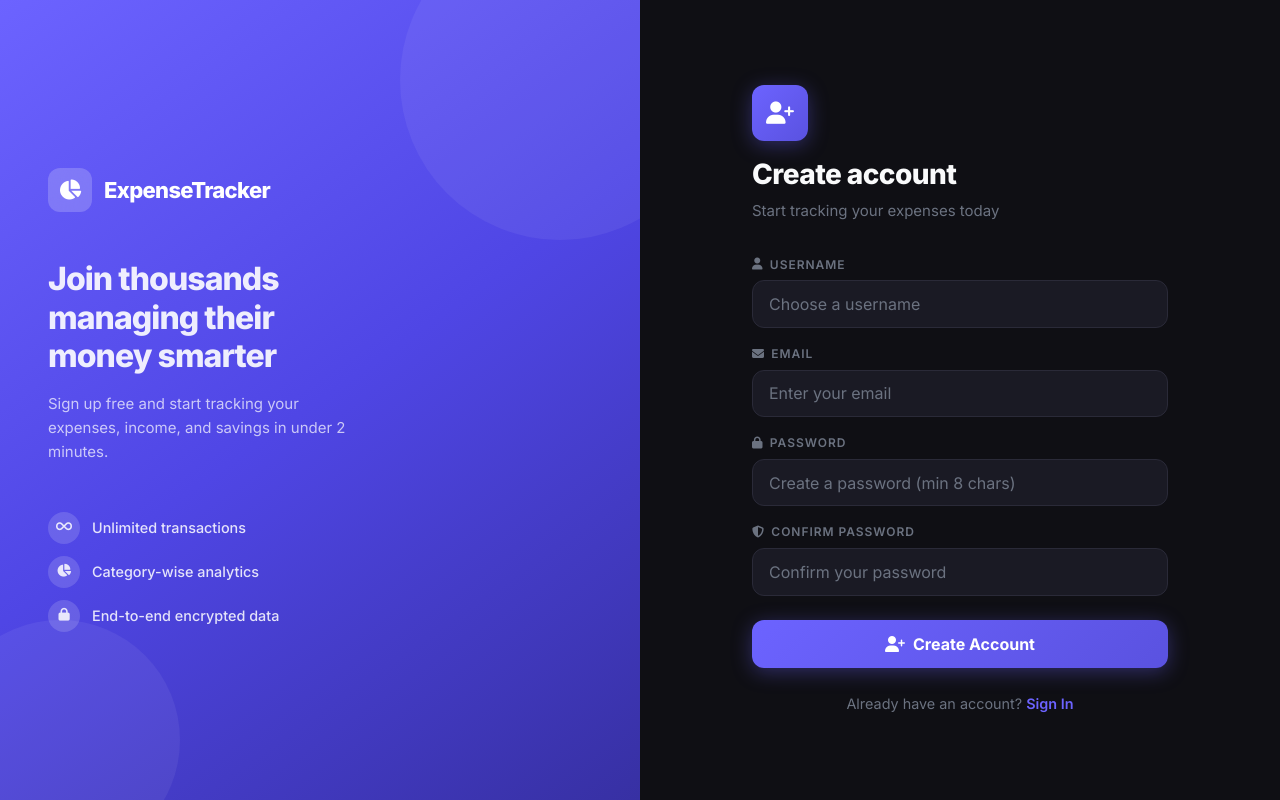
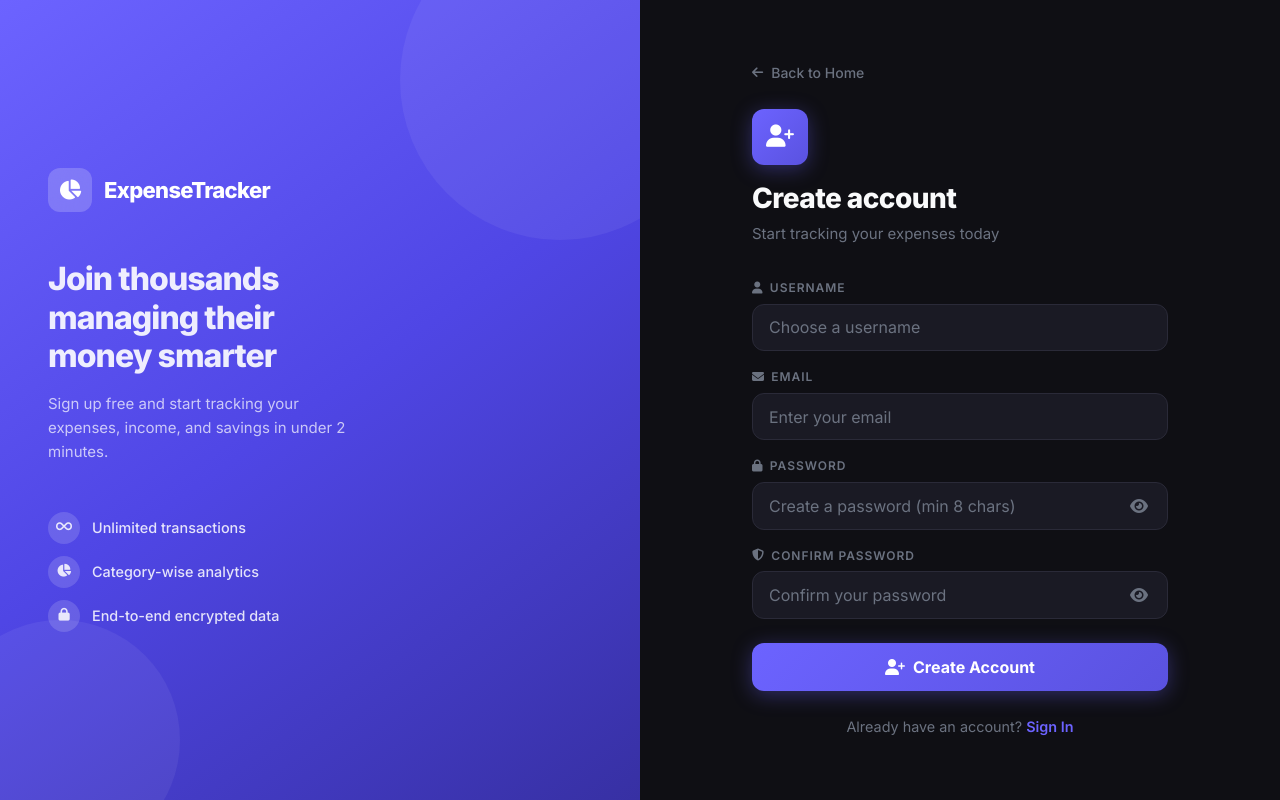
Before and after one commit to Karthik-hr18/Expense_tracker, a React (Create React App) app in the folder frontend/: page /UserRegister in a window 1280 px wide. Built offline with nearby package versions, Linux system fonts and the light colour scheme.

Commit message:
UI Refinement: Redesigned Back to Home navigation and added interactive Show/Hide Password toggle
LiveReview Pre-Commit Check: skipped (iter:1, coverage:0%)

```diff
--- a/frontend/src/userLogin/login.css
+++ b/frontend/src/userLogin/login.css
@@ -169,6 +169,29 @@
 
 .auth-header {
   margin-bottom: var(--space-xl);
+  display: flex;
+  flex-direction: column;
+}
+
+.auth-back-link {
+  display: inline-flex;
+  align-items: center;
+  gap: 0.5rem;
+  color: var(--color-text-muted);
+  font-size: 0.875rem;
+  font-weight: 500;
+  margin-bottom: var(--space-lg);
+  transition: var(--transition);
+  align-self: flex-start;
+}
+
+.auth-back-link:hover {
+  color: var(--color-primary);
+  transform: translateX(-4px);
+}
+
+.auth-back-link i {
+  font-size: 0.8rem;
 }
 
 .auth-icon-wrap {
@@ -235,6 +258,39 @@
   border-color: var(--color-primary);
   box-shadow: 0 0 0 3px var(--color-primary-glow);
   outline: none;
+}
+
+/* ===== PASSWORD WRAPPER & TOGGLE ===== */
+.password-wrapper {
+  position: relative;
+  display: flex;
+  align-items: center;
+  width: 100%;
+}
+
+.password-wrapper input {
+  width: 100%;
+  padding-right: 3rem !important; /* Leave space for the toggle button */
+}
+
+.password-toggle {
+  position: absolute;
+  right: 1rem;
+  background: none;
+  border: none;
+  color: var(--color-text-muted);
+  cursor: pointer;
+  display: flex;
+  align-items: center;
+  justify-content: center;
+  font-size: 1rem;
+  padding: 0.25rem;
+  transition: var(--transition);
+  z-index: 10;
+}
+
+.password-toggle:hover {
+  color: var(--color-text);
 }
 
 .input-group input.input-error {
--- a/frontend/src/userLogin/login.jsx
+++ b/frontend/src/userLogin/login.jsx
@@ -12,6 +12,7 @@ import toast from "react-hot-toast";
 const Login = () => {
     const [user, setUser] = useState({ identifier: "", password: "" });
     const [loading, setLoading] = useState(false);
+    const [showPassword, setShowPassword] = useState(false);
     const navigate = useNavigate();
 
     const inputHandler = (e) => {
@@ -79,6 +80,9 @@ const Login = () => {
             <div className="auth-form-panel">
                 <div className="auth-card animate-in">
                     <div className="auth-header">
+                        <Link to="/" className="auth-back-link">
+                            <i className="fa-solid fa-arrow-left"></i> Back to Home
+                        </Link>
                         <div className="auth-icon-wrap">
                             <i className="fa-solid fa-right-to-bracket"></i>
                         </div>
@@ -106,8 +110,9 @@ const Login = () => {
                             <label htmlFor="password">
                                 <i className="fa-solid fa-lock"></i> Password
                             </label>
+                            <div className="password-wrapper">
                                 <input
-                                type="password"
+                                    type={showPassword ? "text" : "password"}
                                     id="password"
                                     name="password"
                                     onChange={inputHandler}
@@ -115,6 +120,15 @@ const Login = () => {
                                     placeholder="Enter your password"
                                     required
                                 />
+                                <button
+                                    type="button"
+                                    className="password-toggle"
+                                    onClick={() => setShowPassword(!showPassword)}
+                                    aria-label={showPassword ? "Hide password" : "Show password"}
+                                >
+                                    <i className={`fa-solid ${showPassword ? "fa-eye-slash" : "fa-eye"}`}></i>
+                                </button>
+                            </div>
                         </div>
 
                         <div className="forgot-link">
--- a/frontend/src/userRegister/reg.css
+++ b/frontend/src/userRegister/reg.css
@@ -1 +1,16 @@
 /* Register page reuses login.css — no extra styles needed */
+/* Ensure mobile header is visible on small screens */
+@media (max-width: 768px) {
+    .auth-mobile-header {
+        display: flex !important;
+    }
+
+    .auth-brand-panel {
+        display: none !important;
+    }
+
+    .auth-form-panel {
+        width: 100% !important;
+        padding: 2rem 1.5rem !important;
+    }
+}
--- a/frontend/src/userRegister/reg.jsx
+++ b/frontend/src/userRegister/reg.jsx
@@ -26,6 +26,8 @@ const Register = () => {
     const [user, setUser] = useState({ username: "", email: "", password: "", confirm_password: "" });
     const [loading, setLoading] = useState(false);
     const [pwdStrength, setPwdStrength] = useState(0);
+    const [showPassword, setShowPassword] = useState(false);
+    const [showConfirmPassword, setShowConfirmPassword] = useState(false);
     const navigate = useNavigate();
 
     const inputHandler = (e) => {
@@ -92,6 +94,9 @@ const Register = () => {
             <div className="auth-form-panel">
                 <div className="auth-card animate-in">
                     <div className="auth-header">
+                        <Link to="/" className="auth-back-link">
+                            <i className="fa-solid fa-arrow-left"></i> Back to Home
+                        </Link>
                         <div className="auth-icon-wrap">
                             <i className="fa-solid fa-user-plus"></i>
                         </div>
@@ -135,8 +140,9 @@ const Register = () => {
                             <label htmlFor="password">
                                 <i className="fa-solid fa-lock"></i> Password
                             </label>
+                            <div className="password-wrapper">
                                 <input
-                                type="password"
+                                    type={showPassword ? "text" : "password"}
                                     id="password"
                                     name="password"
                                     onChange={inputHandler}
@@ -144,6 +150,15 @@ const Register = () => {
                                     placeholder="Create a password (min 8 chars)"
                                     required
                                 />
+                                <button
+                                    type="button"
+                                    className="password-toggle"
+                                    onClick={() => setShowPassword(!showPassword)}
+                                    aria-label={showPassword ? "Hide password" : "Show password"}
+                                >
+                                    <i className={`fa-solid ${showPassword ? "fa-eye-slash" : "fa-eye"}`}></i>
+                                </button>
+                            </div>
                             {user.password.length > 0 && (
                                 <>
                                     <div className="password-strength">
@@ -165,8 +180,9 @@ const Register = () => {
                             <label htmlFor="confirm_password">
                                 <i className="fa-solid fa-shield-halved"></i> Confirm Password
                             </label>
+                            <div className="password-wrapper">
                                 <input
-                                type="password"
+                                    type={showConfirmPassword ? "text" : "password"}
                                     id="confirm_password"
                                     name="confirm_password"
                                     onChange={inputHandler}
@@ -174,6 +190,15 @@ const Register = () => {
                                     placeholder="Confirm your password"
                                     required
                                 />
+                                <button
+                                    type="button"
+                                    className="password-toggle"
+                                    onClick={() => setShowConfirmPassword(!showConfirmPassword)}
+                                    aria-label={showConfirmPassword ? "Hide password" : "Show password"}
+                                >
+                                    <i className={`fa-solid ${showConfirmPassword ? "fa-eye-slash" : "fa-eye"}`}></i>
+                                </button>
+                            </div>
                         </div>
 
                         <button type="submit" className="auth-btn" disabled={loading} id="register-submit-btn">
```
Lines whose indentation alone changed are shown as unchanged.
